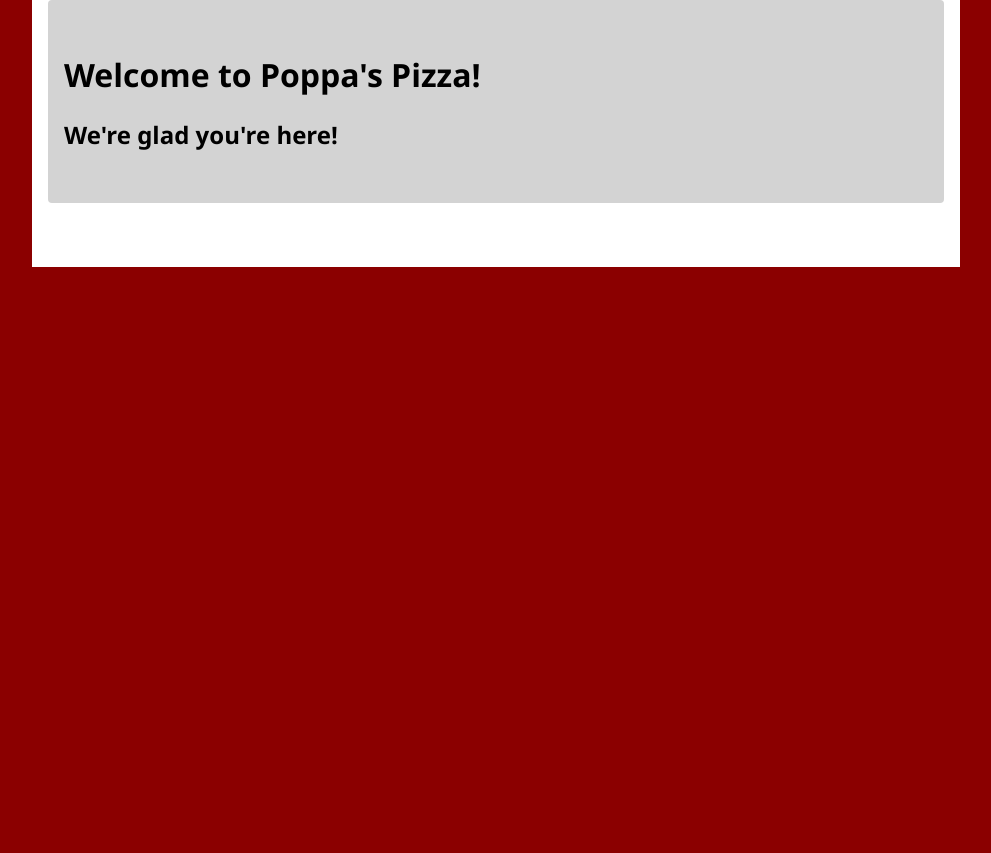
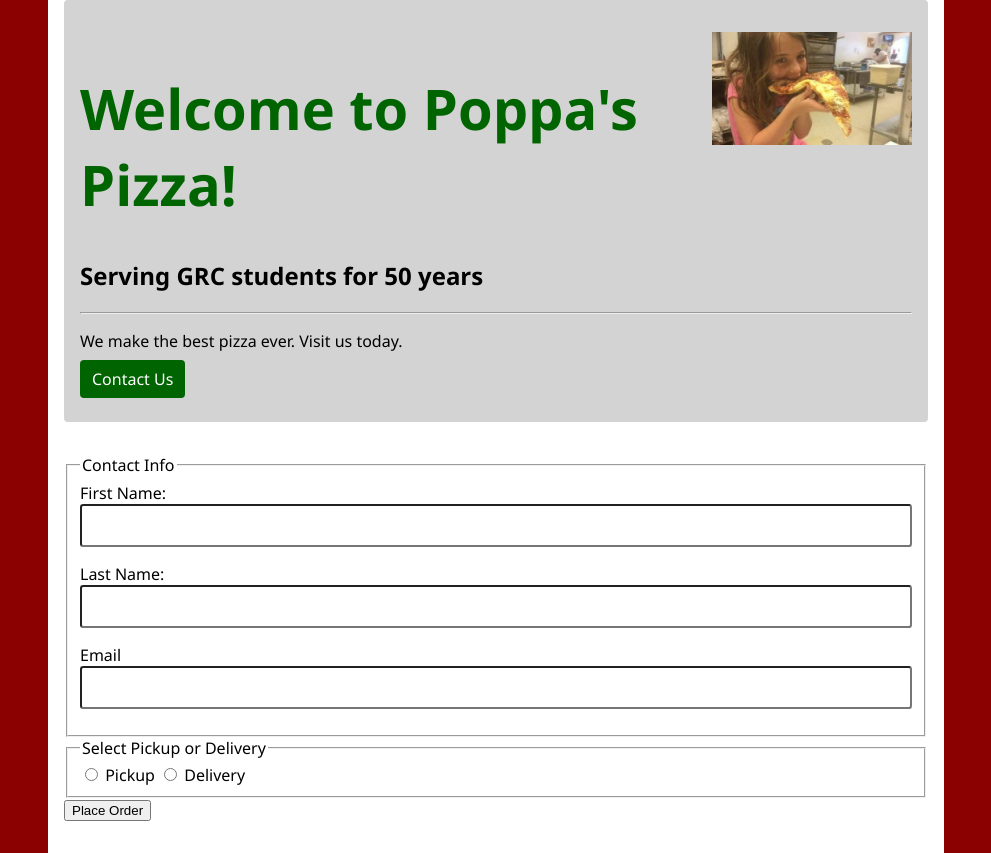
Before and after one commit to AlexandrBalan/pizza, a web app: file index.html in a window 1280 px wide. Shown: the whole page, without its empty margins (144-1135 px from the left). Before the commit the page ends 267 px from the top, so only its background shows below. Run offline with its HTML, style and script files only (its server is not run), Linux system fonts and the light colour scheme.

Commit message:
added a form to my website, also added my image to the website as well

```diff
--- a/index.html
+++ b/index.html
@@ -1,19 +1,51 @@
 <!DOCTYPE html>
 <html lang="en">
+
 <head>
     <meta charset="UTF-8">
     <meta name="viewport" content="width=device-width, initial-scale=1.0">
     <title>Poppa's Pizza</title>
     <!-- Favicon -->
-     <link rel="icon" href="images/pizzaslice.png">
-     <link rel="stylesheet" href = "styles/style.css">
+    <link rel="icon" href="images/pizzaslice.png">
+    <link rel="stylesheet" href="styles/style.css">
 </head>
+
 <body>
     <div id="main">
-        <div id = "header">
-        <h1>Welcome to Poppa's Pizza!</h1>
-        <h2>We're glad you're here!</h2>
+        <div id="header">
+            <img src="images/pizzas.jpg" alt="Eating Big Pizza">
+            <h1>Welcome to Poppa's Pizza!</h1>
+            <h2>Serving GRC students for 50 years</h2>
+            <hr>
+            <p>We make the best pizza ever. Visit us today.</p>
+            <a id="contact-button" href="#" role="button">Contact Us</a>
         </div>
+        <form id="pizza-form" action="#" method="get">
+            <fieldset>
+
+                <legend>Contact Info</legend>
+                <label for="fname">First Name:</label>
+                <input type="text" id="fname" name="fname">
+                <label for="lname">Last Name:</label>
+                <input type="text" id=lname" name="lname">
+                <label for="email">Email</label>
+                <input type="email" id=email" name="email">
+            </fieldset>
+
+
+            <fieldset>
+                <legend>Select Pickup or Delivery</legend>
+                <label for="pickup">
+                    <input type="radio" id="pickup" name="method" value="pickup">
+                    Pickup
+                </label>
+                <input type="radio" id="delivery" name="method" value="delivery">
+                Delivery
+                </label>
+            </fieldset>
+            <button type="submit" id="order-button">Place Order</button>
+        </form>
     </div>
 </body>
+
 </html>
--- a/styles/style.css
+++ b/styles/style.css
@@ -1,3 +1,7 @@
+* {
+    box-sizing: border-box;
+}
+
 body {
     background-color: darkred;
     margin: 0;
@@ -16,3 +20,34 @@ body {
     padding: 2rem 1rem;
     margin-bottom: 2rem;
 }
+
+#header img {
+    max-width: 200px;
+    float: right;
+
+}
+
+#header h1 {
+    font-weight: 600;
+    color: darkgreen;
+    font-size: 3.5rem;
+}
+
+#contact-button {
+    border: none;
+    background-color: darkgreen;
+    border-color: darkgreen;
+    padding: .5rem .75rem;
+    border-radius: .25rem;
+    text-decoration: none;
+    color: white;
+    font-size: 1rem;
+}
+
+input[type="text"], input[type="email"] {
+    width: 100%;
+    border: 1px solid dakrgreen;
+    border-radius: .25em;
+    margin: 0rem 0rem 1rem 0rem;
+    padding: .75rem;
+}
```
Also changed, not shown: images/costcopizza.jpg (deleted), images/pizzas.jpg (added).
